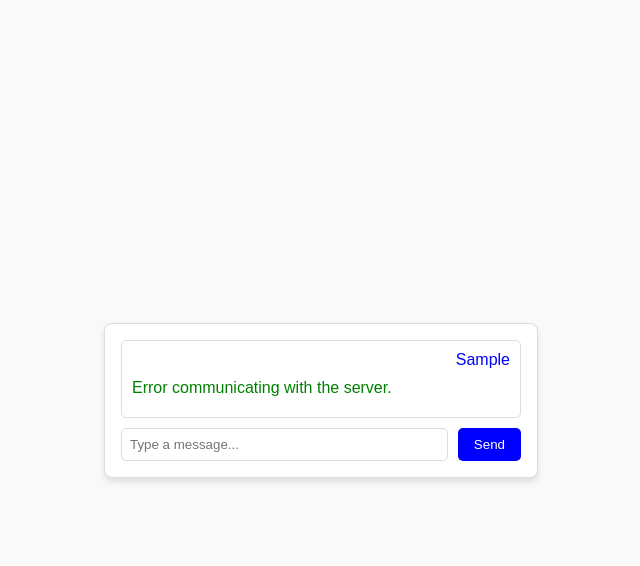
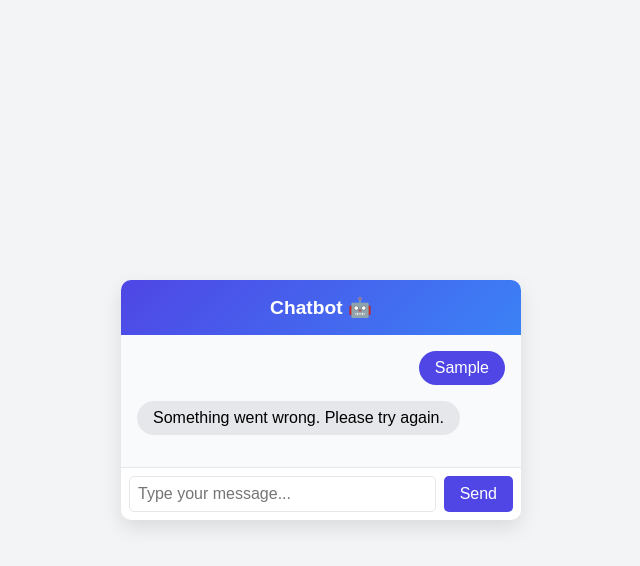
Before and after one commit to Tee12thegreat/webchatbot, a website: page index.html in a window 1280 px wide. Both pictures are taken after typing "Sample" into the empty fields and a click on the button "Send". Shown: the whole page, without its empty margins (319-959 px from the left). Drawn offline with Linux system fonts and the light colour scheme; no server answers.

Commit message:
mod2 24_Jan

```diff
--- a/index.html
+++ b/index.html
@@ -3,130 +3,203 @@
 <head>
     <meta charset="UTF-8">
     <meta name="viewport" content="width=device-width, initial-scale=1.0">
-    <title>Chatbot</title>
+    <title>Modern Chatbot</title>
     <style>
-        body {
-            font-family: Arial, sans-serif;
+        /* Global styles */
+        * {
             margin: 0;
             padding: 0;
+            box-sizing: border-box;
+        }
+
+        body {
+            font-family: 'Arial', sans-serif;
+            background-color: #f3f4f6;
             display: flex;
-            flex-direction: column;
             align-items: center;
             justify-content: center;
             height: 100vh;
-            background-color: #f9f9f9;
         }
 
-        #chatbox {
+        /* Chatbox container */
+        .chat-container {
             width: 90%;
             max-width: 400px;
-            background: white;
-            border: 1px solid #ddd;
-            border-radius: 8px;
-            padding: 16px;
-            box-shadow: 0 4px 6px rgba(0, 0, 0, 0.1);
+            background: #ffffff;
+            border-radius: 10px;
+            box-shadow: 0 8px 20px rgba(0, 0, 0, 0.1);
+            overflow: hidden;
             display: flex;
             flex-direction: column;
-            gap: 10px;
         }
 
-        #messages {
-            flex: 1;
-            height: 300px;
-            overflow-y: auto;
-            border: 1px solid #ddd;
-            padding: 10px;
-            border-radius: 5px;
+        /* Chat header */
+        .chat-header {
+            background: linear-gradient(135deg, #4f46e5, #3b82f6);
+            color: white;
+            text-align: center;
+            padding: 1rem;
+            font-size: 1.2rem;
+            font-weight: bold;
         }
 
-        #messages div {
-            margin-bottom: 10px;
+        /* Chat messages */
+        .chat-messages {
+            flex: 1;
+            padding: 1rem;
+            overflow-y: auto;
+            background-color: #f9fafb;
         }
 
-        .user {
-            text-align: right;
-            color: blue;
+        .message {
+            margin-bottom: 1rem;
+            animation: fadeIn 0.3s ease-in-out;
         }
 
-        .bot {
-            text-align: left;
-            color: green;
+        .message.user {
+            text-align: right;
         }
 
-        #inputContainer {
-            display: flex;
-            gap: 10px;
+        .message.user .text {
+            display: inline-block;
+            background: #4f46e5;
+            color: white;
+            padding: 0.5rem 1rem;
+            border-radius: 20px;
+            animation: slideInRight 0.3s ease-in-out;
         }
 
-        #inputContainer input {
-            flex: 1;
-            padding: 8px;
-            border: 1px solid #ddd;
-            border-radius: 5px;
+        .message.bot .text {
+            display: inline-block;
+            background: #e5e7eb;
+            color: black;
+            padding: 0.5rem 1rem;
+            border-radius: 20px;
+            animation: slideInLeft 0.3s ease-in-out;
         }
 
-        #inputContainer button {
-            padding: 8px 16px;
-            background: blue;
+        /* Input container */
+        .chat-input {
+            display: flex;
+            padding: 0.5rem;
+            border-top: 1px solid #e5e7eb;
+        }
+
+        .chat-input input {
+            flex: 1;
+            padding: 0.5rem;
+            border: 1px solid #e5e7eb;
+            border-radius: 5px;
+            font-size: 1rem;
+            outline: none;
+        }
+
+        .chat-input button {
+            margin-left: 0.5rem;
+            background: #4f46e5;
             color: white;
             border: none;
+            padding: 0.5rem 1rem;
             border-radius: 5px;
             cursor: pointer;
+            font-size: 1rem;
+            transition: background 0.2s ease-in-out;
         }
 
-        #inputContainer button:hover {
-            background: darkblue;
+        .chat-input button:hover {
+            background: #3730a3;
+        }
+
+        /* Animations */
+        @keyframes fadeIn {
+            from {
+                opacity: 0;
+            }
+            to {
+                opacity: 1;
+            }
+        }
+
+        @keyframes slideInRight {
+            from {
+                transform: translateX(50px);
+                opacity: 0;
+            }
+            to {
+                transform: translateX(0);
+                opacity: 1;
+            }
+        }
+
+        @keyframes slideInLeft {
+            from {
+                transform: translateX(-50px);
+                opacity: 0;
+            }
+            to {
+                transform: translateX(0);
+                opacity: 1;
+            }
         }
     </style>
 </head>
 <body>
-    <div id="chatbox">
-        <div id="messages"></div>
-        <div id="inputContainer">
-            <input type="text" id="userInput" placeholder="Type a message..." />
-            <button id="sendBtn">Send</button>
+    <div class="chat-container">
+        <div class="chat-header">Chatbot 🤖</div>
+        <div class="chat-messages" id="chatMessages"></div>
+        <div class="chat-input">
+            <input type="text" id="userInput" placeholder="Type your message..." />
+            <button id="sendMessageButton">Send</button>
         </div>
     </div>
 
     <script>
-        const messagesDiv = document.getElementById('messages');
+        const chatMessages = document.getElementById('chatMessages');
         const userInput = document.getElementById('userInput');
-        const sendBtn = document.getElementById('sendBtn');
+        const sendMessageButton = document.getElementById('sendMessageButton');
 
-        const appendMessage = (message, sender) => {
+        // Append message to chat
+        function appendMessage(message, sender) {
             const messageDiv = document.createElement('div');
-            messageDiv.className = sender;
-            messageDiv.textContent = message;
-            messagesDiv.appendChild(messageDiv);
-            messagesDiv.scrollTop = messagesDiv.scrollHeight; // Auto-scroll to the bottom
-        };
+            messageDiv.classList.add('message', sender);
 
-        const sendMessage = async () => {
+            const textSpan = document.createElement('span');
+            textSpan.classList.add('text');
+            textSpan.textContent = message;
+
+            messageDiv.appendChild(textSpan);
+            chatMessages.appendChild(messageDiv);
+
+            // Scroll to the bottom
+            chatMessages.scrollTop = chatMessages.scrollHeight;
+        }
+
+        // Send message to the server
+        async function sendMessage() {
             const message = userInput.value.trim();
             if (!message) return;
 
-            // Show user's message
+            // Append user's message
             appendMessage(message, 'user');
             userInput.value = '';
 
-            // Send the message to the backend
             try {
                 const response = await fetch('/api/chat', {
                     method: 'POST',
                     headers: { 'Content-Type': 'application/json' },
                     body: JSON.stringify({ message }),
                 });
+
                 const data = await response.json();
-
-                // Show bot's response
                 appendMessage(data.response, 'bot');
             } catch (error) {
                 console.error('Error:', error);
-                appendMessage('Error communicating with the server.', 'bot');
+                appendMessage('Something went wrong. Please try again.', 'bot');
             }
-        };
+        }
 
-        sendBtn.addEventListener('click', sendMessage);
+        // Event listeners
+        sendMessageButton.addEventListener('click', sendMessage);
         userInput.addEventListener('keypress', (e) => {
             if (e.key === 'Enter') sendMessage();
         });
```
Also changed, not shown: api/chat.js (+13 -9 lines).
